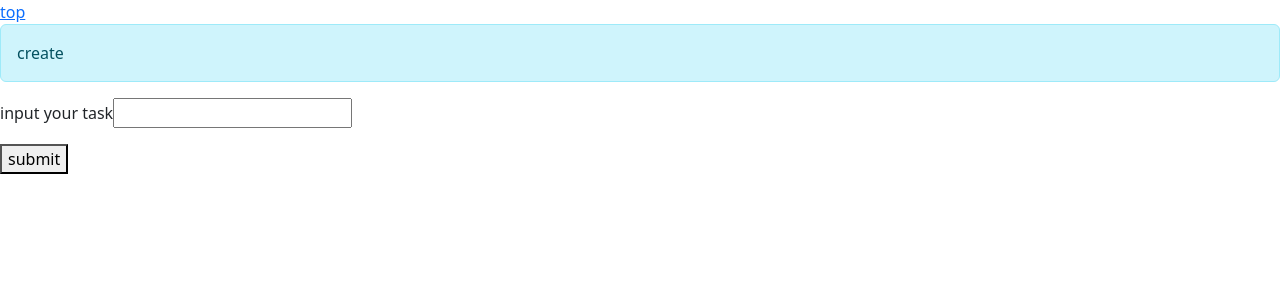
After one commit to yohiharu/trans_task_page, a Flask app: page /create in a window 1280 px wide. The commit adds this page. Shown: the top 300 px of the page. Run offline with Flask 3, Linux system fonts and the light colour scheme.

Commit message:
Make templates

```diff
--- a/flaskr/main.py
+++ b/flaskr/main.py
@@ -8,5 +8,13 @@ app = Flask(__name__)
 def index():
     return render_template("index.html")
 
+@app.route("/tasks")
+def tasks():
+    return render_template("tasks.html")
+
+@app.route("/create")
+def create():
+    return render_template("create.html")
+
 if __name__ == "__main__":
     app.run(host="0.0.0.0", port=80)
--- a/flaskr/templates/base.html
+++ b/flaskr/templates/base.html
@@ -7,6 +7,7 @@
     <link href="https://cdn.jsdelivr.net/npm/bootstrap@5.3.0/dist/css/bootstrap.min.css" rel="stylesheet" integrity="sha384-9ndCyUaIbzAi2FUVXJi0CjmCapSmO7SnpJef0486qhLnuZ2cdeRhO02iuK6FUUVM" crossorigin="anonymous">
   </head>
   <body>
+    <a href="{{ url_for("index")}}">top</a>
     {%block content %}
     {% endblock %}
     <script src="https://cdn.jsdelivr.net/npm/bootstrap@5.3.0/dist/js/bootstrap.bundle.min.js" integrity="sha384-geWF76RCwLtnZ8qwWowPQNguL3RmwHVBC9FhGdlKrxdiJJigb/j/68SIy3Te4Bkz" crossorigin="anonymous"></script>
--- /dev/null
+++ b/flaskr/templates/create.html
@@ -0,0 +1,8 @@
+{%extends "base.html" %}
+{% block content %}
+<p class="alert alert-info">create</p>
+<form method="POST" action="/make">
+	<p>input your task<input type="text" name="text"></p>
+	<button>submit</button>
+</form>
+{% endblock %}
--- a/flaskr/templates/index.html
+++ b/flaskr/templates/index.html
@@ -1,4 +1,8 @@
 {%extends "base.html" %}
 {% block content %}
 <p class="alert alert-info">index</p>
+<ul>
+	<li><a href="{{ url_for("create") }}">create</a></li>
+	<li><a href="{{ url_for("tasks") }}">tasks</a></li>
+</ul>
 {% endblock %}
--- /dev/null
+++ b/flaskr/templates/tasks.html
@@ -0,0 +1,4 @@
+{%extends "base.html" %}
+{% block content %}
+<p class="alert alert-info">tasks</p>
+{% endblock %}
```
